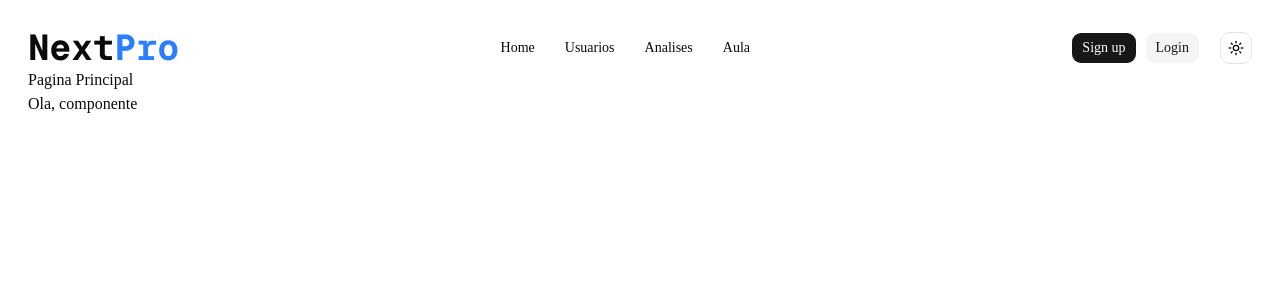
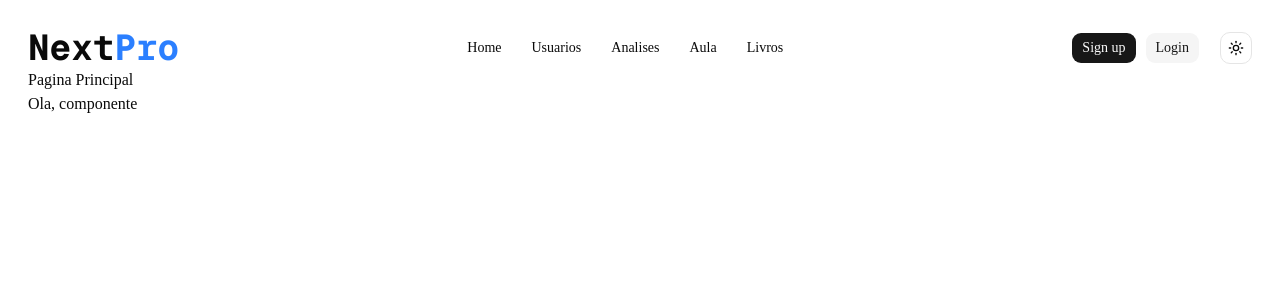
Before and after one commit to EdsonJGaspar/next-pro, a Next.js app: page / in a window 1280 px wide. Shown: the top 300 px of the page. Built offline with nearby package versions, Linux system fonts and the light colour scheme.

Commit message:
feat: adicionando rotas...

```diff
--- /dev/null
+++ b/app/(root)/books/page.tsx
@@ -0,0 +1,9 @@
+export default async function BooksPage() {
+  const response = await fetch("http://localhost:3000/api/books");
+  const books = await response.json();
+  return (
+    <main>
+      <code>{JSON.stringify(books, null, 2)}</code>
+    </main>
+  );
+}
--- a/components/web/navbar.tsx
+++ b/components/web/navbar.tsx
@@ -28,6 +28,9 @@ export function NavBar() {
           <Link href="/aula" className={buttonVariants({ variant: "ghost" })}>
             Aula
           </Link>
+          <Link href="/books" className={buttonVariants({ variant: "ghost" })}>
+            Livros
+          </Link>
         </div>
         <div className="flex items-center gap-2">
           <Link href="/auth/sign-up" className={buttonVariants()}>
```
